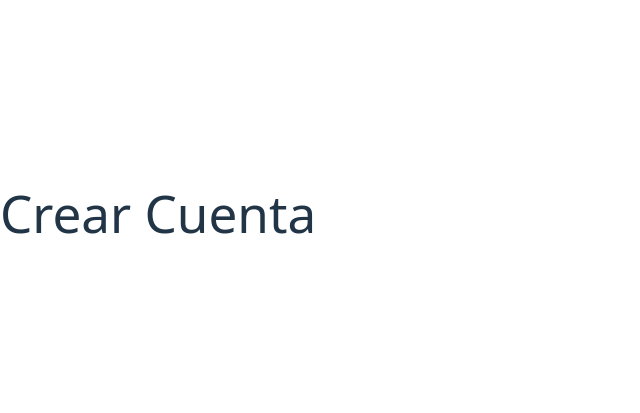
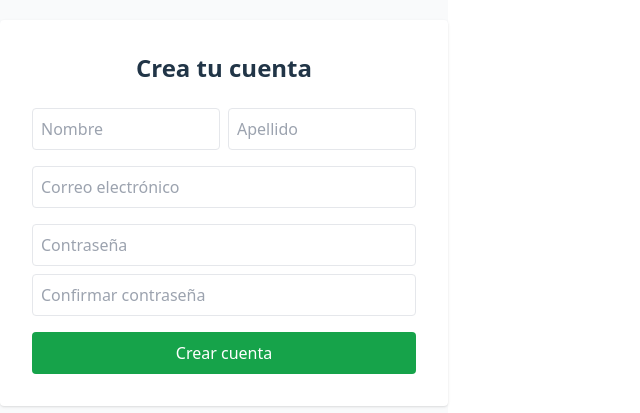
Before and after one commit to XavierParedesLoyola/movilidad-sostenible-uio, a React (Vite) app in the folder FRONDEND/: page /register in a window 1280 px wide. Shown: the part 187-600 px from the top of the page, without its empty margins (0-640 px from the left). Built offline with nearby package versions, Linux system fonts and the light colour scheme.

Commit message:
feat: formulario de registro

```diff
--- a/FRONDEND/src/views/Register/Register.jsx
+++ b/FRONDEND/src/views/Register/Register.jsx
@@ -1,8 +1,76 @@
+import { useState } from "react";
+
 export default function Register() {
+  const [form, setForm] = useState({ nombre: "", apellido: "", email: "", password: "", confirm: "" });
+  const [errors, setErrors] = useState({});
+
+  const validate = () => {
+    let errs = {};
+    if (form.password.length < 8) errs.password = "Mínimo 8 caracteres";
+    if (!/[A-Z]/.test(form.password)) errs.password = "Debe tener una mayúscula";
+    if (!/\d/.test(form.password)) errs.password = "Debe tener un número";
+    if (form.password !== form.confirm) errs.confirm = "Las contraseñas no coinciden";
+    setErrors(errs);
+    return Object.keys(errs).length === 0;
+  };
+
+  const handleSubmit = (e) => {
+    e.preventDefault();
+    if (validate()) {
+      // Lógica de registro aquí
+    }
+  };
+
   return (
-    <div>
-      <h1>Crear Cuenta</h1>
-      {/* Aquí irá el formulario de registro */}
+    <div className="flex flex-col items-center justify-center min-h-screen bg-gray-50">
+      <form onSubmit={handleSubmit} className="bg-white p-8 rounded shadow w-full max-w-md">
+        <h2 className="text-2xl font-bold mb-6 text-center">Crea tu cuenta</h2>
+        <div className="flex gap-2 mb-4">
+          <input
+            type="text"
+            placeholder="Nombre"
+            className="w-1/2 p-2 border rounded"
+            value={form.nombre}
+            onChange={e => setForm({ ...form, nombre: e.target.value })}
+            required
+          />
+          <input
+            type="text"
+            placeholder="Apellido"
+            className="w-1/2 p-2 border rounded"
+            value={form.apellido}
+            onChange={e => setForm({ ...form, apellido: e.target.value })}
+            required
+          />
+        </div>
+        <input
+          type="email"
+          placeholder="Correo electrónico"
+          className="w-full mb-4 p-2 border rounded"
+          value={form.email}
+          onChange={e => setForm({ ...form, email: e.target.value })}
+          required
+        />
+        <input
+          type="password"
+          placeholder="Contraseña"
+          className="w-full mb-2 p-2 border rounded"
+          value={form.password}
+          onChange={e => setForm({ ...form, password: e.target.value })}
+          required
+        />
+        {errors.password && <div className="text-red-500 text-sm mb-2">{errors.password}</div>}
+        <input
+          type="password"
+          placeholder="Confirmar contraseña"
+          className="w-full mb-2 p-2 border rounded"
+          value={form.confirm}
+          onChange={e => setForm({ ...form, confirm: e.target.value })}
+          required
+        />
+        {errors.confirm && <div className="text-red-500 text-sm mb-2">{errors.confirm}</div>}
+        <button className="w-full bg-green-600 text-white py-2 rounded hover:bg-green-700 mt-2">Crear cuenta</button>
+      </form>
     </div>
   );
 }
```
